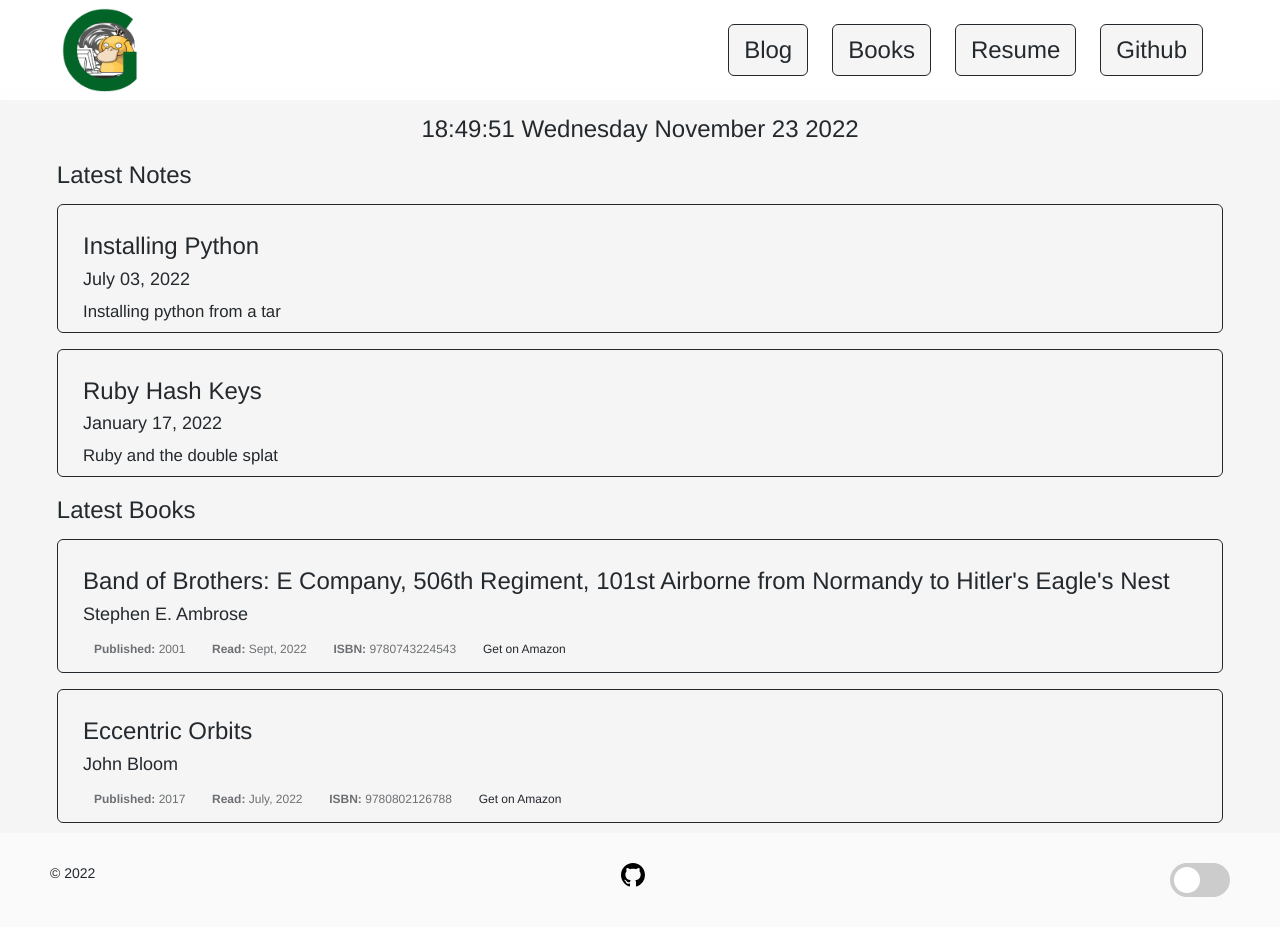
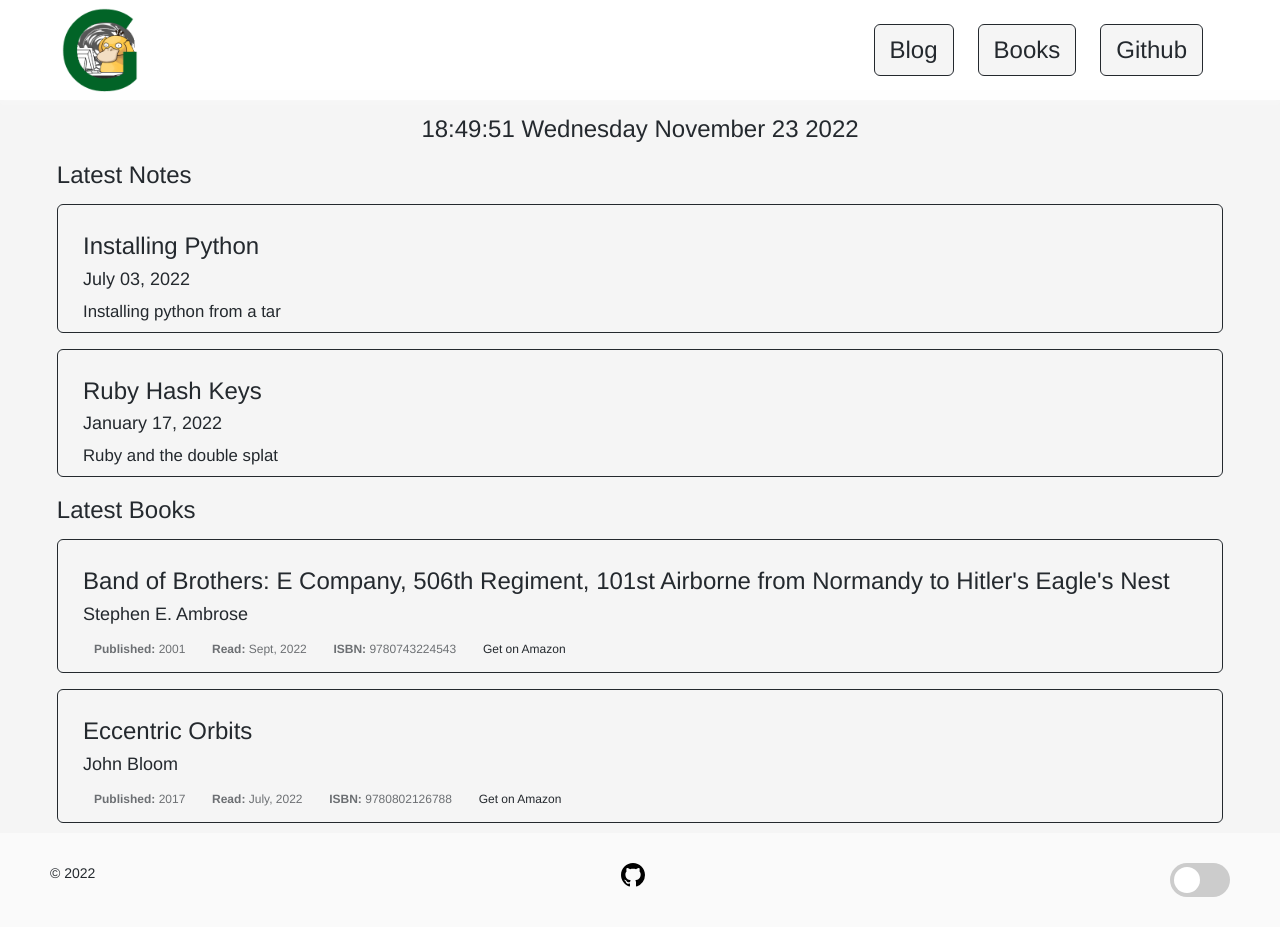
Before and after one commit to GerhardOfRivia/GerhardOfRivia.github.io, a Jekyll site: the page built from index.md, in a window 1280 px wide and 927 px high. Built offline with Jekyll 4.4.1, drawn with Linux system fonts in a browser that asks for light colours; nearby versions of some CDN libraries.

Commit message:
remove resume

```diff
--- a/_includes/nav.html
+++ b/_includes/nav.html
@@ -22,7 +22,6 @@
 						<ul class="nav navbar-nav">
 							<li><a class="box" href="/posts">Blog</a></li>
 							<li><a class="box" href="/books">Books</a></li>
-							<li><a class="box" href="/assets/resume.pdf">Resume</a></li>
 							<li><a class="box" href="//github.com/GerhardOfRivia">Github</a></li>
 						</ul>
 					</div>
```
Also changed, not shown: 1 other file.
